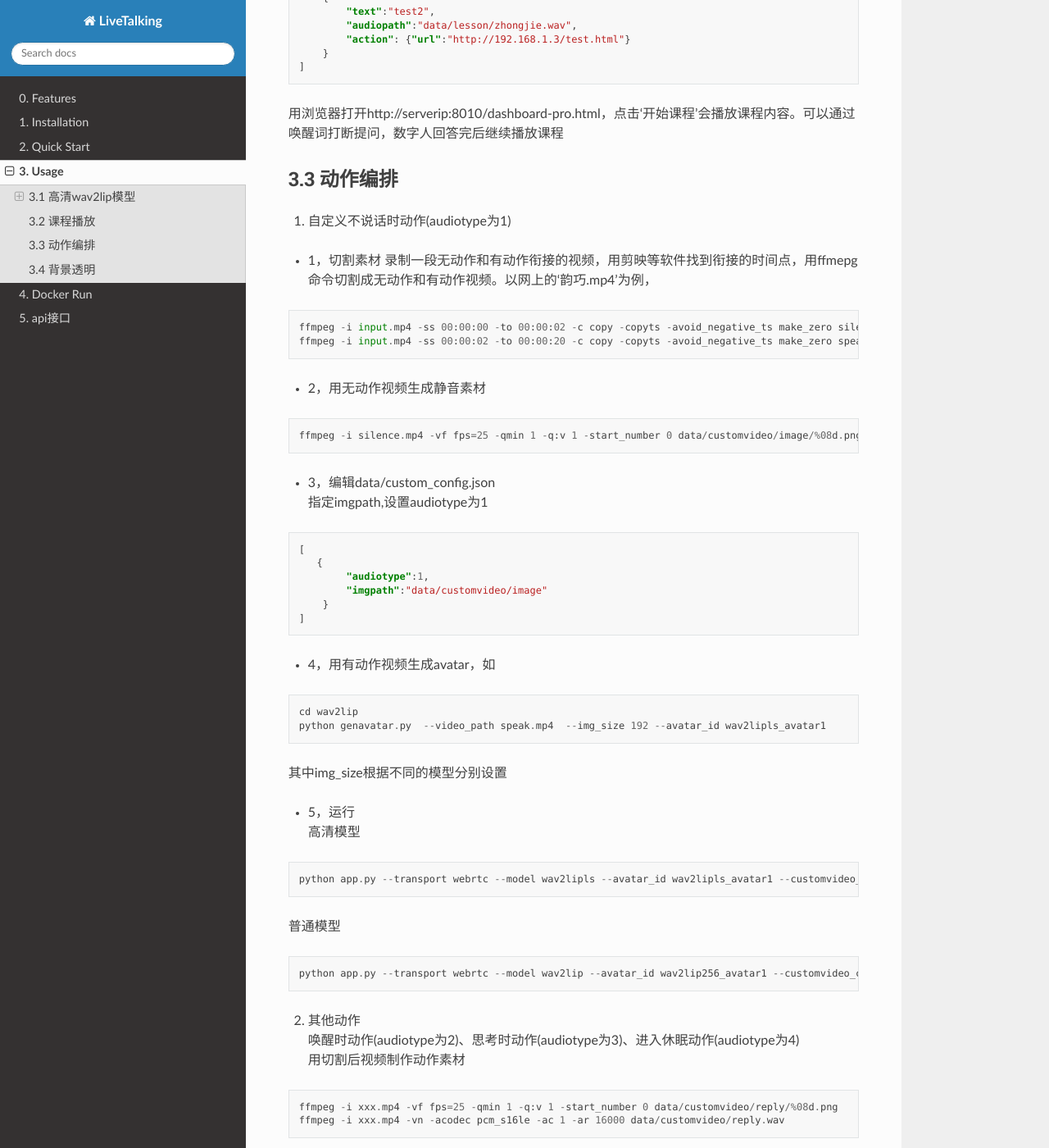
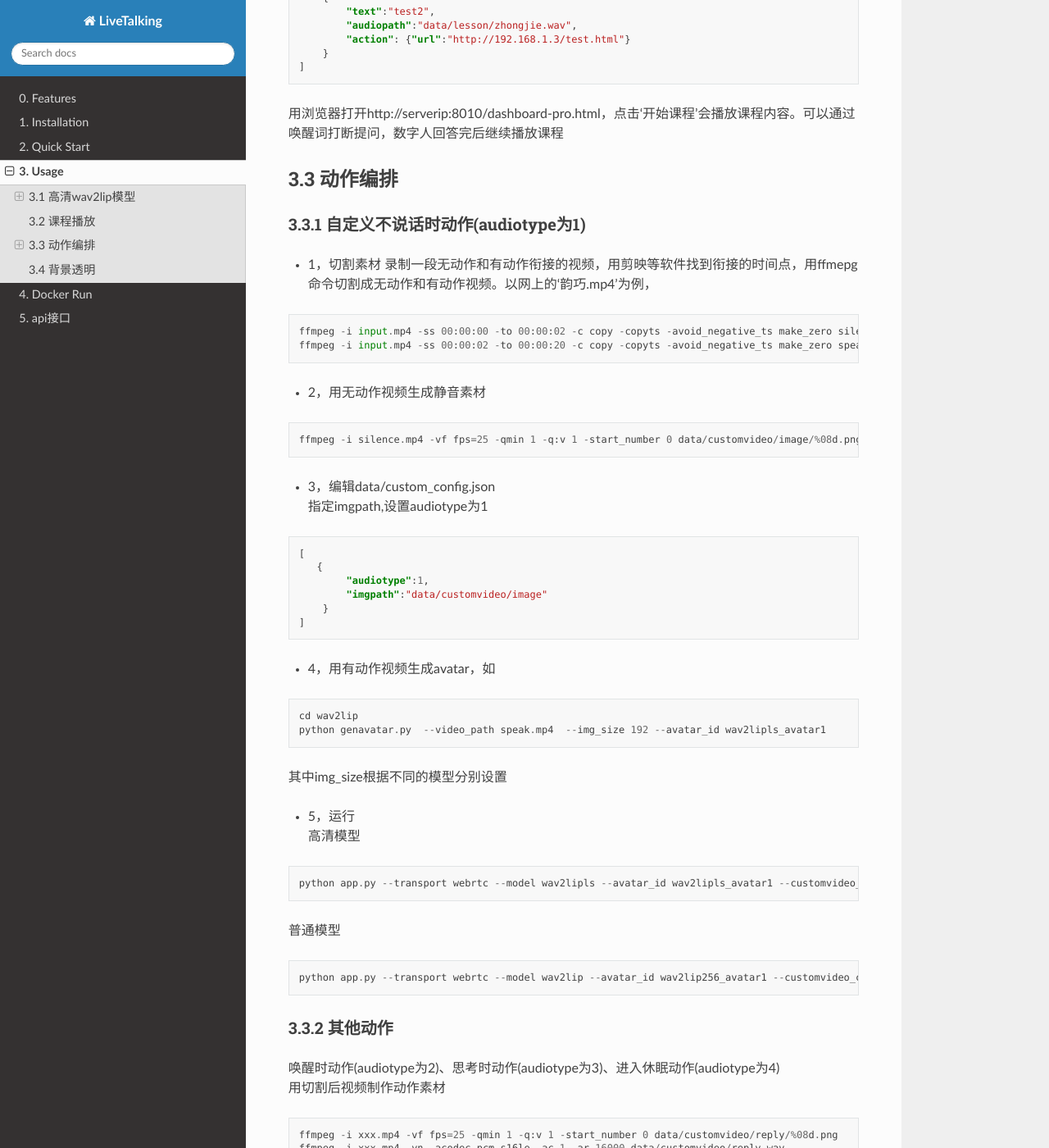
Before and after one commit to lipku/livetalking-doc, a Sphinx documentation site: the page built from docs/source/usage.md, in a window 1280 px wide and 1400 px high, scrolled down 944 px. Shown: the whole window at 82% size. Built offline with Sphinx 7.4.7 and the Read the Docs theme 3.1.0, drawn with Linux system fonts in a browser that asks for light colours.

Commit message:
update doc

````diff
--- a/docs/source/usage.md
+++ b/docs/source/usage.md
@@ -40,7 +40,7 @@ python genavatar.py  --video_path xxx.mp4  --img_size 192 --avatar_id wav2lipls_
 用浏览器打开http://serverip:8010/dashboard-pro.html，点击‘开始课程’会播放课程内容。可以通过唤醒词打断提问，数字人回答完后继续播放课程
 
 ### 3.3 动作编排
-1. 自定义不说话时动作(audiotype为1)
+#### 3.3.1 自定义不说话时动作(audiotype为1)
 - 1，切割素材
 录制一段无动作和有动作衔接的视频，用剪映等软件找到衔接的时间点，用ffmepg命令切割成无动作和有动作视频。以网上的‘韵巧.mp4’为例，
 ```
@@ -77,7 +77,7 @@ python app.py --transport webrtc --model wav2lipls --avatar_id wav2lipls_avatar1
 ```
 python app.py --transport webrtc --model wav2lip --avatar_id wav2lip256_avatar1 --customvideo_config data/custom_config.json
 ```
-2. 其他动作
+#### 3.3.2 其他动作
 唤醒时动作(audiotype为2)、思考时动作(audiotype为3)、进入休眠动作(audiotype为4)
 用切割后视频制作动作素材
 ```
````
